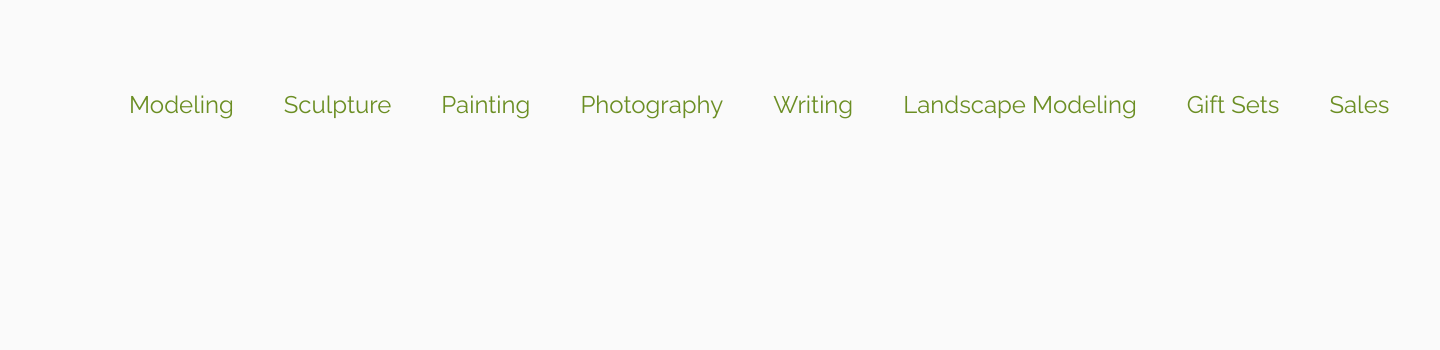
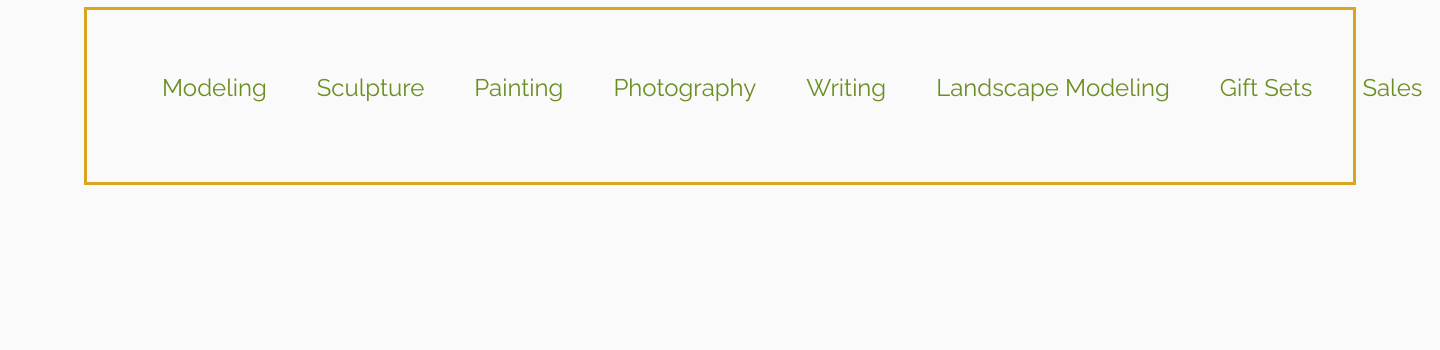
Before and after one commit to DorotaChroboczek/Hobby_Store, a Django app: page / in a window 1440 px wide. Shown: the part 450-800 px from the top of the page. Run offline with Django 3.2, Linux system fonts and the light colour scheme; data that the repository does not hold is empty.

Commit message:
change: bottom nav

```diff
--- a/static/css/base.css
+++ b/static/css/base.css
@@ -125,11 +125,11 @@ body{
 }
 
 .menu .white .sub-menu a, .menu  .grey .sub-menu a {
-	color: #a4a4a4;
+	color: lightgoldenrodyellow;
 }
 
 .menu > .grey .sub-menu li:last-child {
-	box-shadow: 0px 4px 0px 0px #f1f1f1;
+	box-shadow: 0px 4px 0px 0px lightgoldenrodyellow;
 }
 
 .menu > .grey:not(.nicdark_megamenu) > .sub-menu li:hover, .nicdark_megamenu.grey > ul > li > a {
@@ -148,12 +148,29 @@ body{
 
 .menu {
 	float: left;
-	margin: 0 10px;
 	padding: 5px 0 !important;
 }
 
-.menu > li > a:last-child {
-	margin-right: 10px;
+.menu > li {
+	justify-content: space-around;
+	/*text-align: center;*/
+}
+
+.menu > li > a {
+	/*margin-right: 10px;*/
+	/*margin-bottom: 10px;*/
+	text-align: center;
+	justify-content: center;
+	align-items: center;
+}
+
+
+.menu > li > .ovcat {
+	/*margin-right: 10px;*/
+	/*margin-bottom: 10px;*/
+	text-align: center;
+	justify-content: center;
+	align-items: center;
 }
 
 .menu a {
@@ -164,16 +181,13 @@ body{
 	-o-transition: all 0.5s ease;
 	-ms-transition: all 0.5s ease;
 	transition: all 0.5s ease;
-}
-
-.menu a {
 	text-decoration: none;
 	zoom: 1;
 }
 
 .menu li ul a {
-	padding: 15px 25px;
-	text-align: left;
+	padding: 10px 15px;
+	text-align: center;
 	font-size: 14px;
 }
 
@@ -201,24 +215,21 @@ body{
 	align-items: center;
 }
 
-/*.ovcat-li {*/
-/*	margin: 75px;*/
-/*}*/
-
 .menu ul {
 	position: absolute;
 	display: none;
 	top: 100%;
+	/*justify-content: center;*/
 	justify-content: space-between;
-	align-items: center;
-	margin-left: -25px;
+	/*align-items: center;*/
+	margin-left: -65px;
 	z-index: 99;
-	min-width: 12em;
-	padding-top:24px;
-	margin-top:0;
+	min-width: 15em;
+	padding: 13px 0 13px 0;
+	/*margin-top:0;*/
 }
 
-.menu  li:hover > ul, .menu  li.sfHover > ul {
+.menu li:hover > ul, .menu  li.sfHover > ul {
 	display: block;
 }
 
@@ -234,6 +245,11 @@ body{
 	margin-left: 44px;
 	margin-right: 44px;
 	margin-bottom: 15px;
+}
+
+.grid_12 {
+	width: 100%;
+	padding: 30px 50px;
 }
 
 .nicdark_menu_type_3 .menu  > li > a:after {
@@ -254,17 +270,12 @@ body{
 	justify-content: space-around;
 }
 
-.nicdark_menu_type_3 .nicdark_right .menu, .nicdark_menu_type_3 .nicdark_right .menu > li {
+.nicdark_menu_type_3 .nicdark_right .menu, .nicdark_right .menu > li {
 	float: right;
 }
 
-/*.nicdark_container {*/
-/*	width: 1200px;*/
-/*	margin:auto;*/
-/*	padding: 0px;*/
-/*}*/
-
 .nicdark_site {
+	margin: 20px;
 	float: right;
 	width: 100%;
 	-webkit-transition: all 0.8s ease;
@@ -272,6 +283,7 @@ body{
 	-o-transition: all 0.8s ease;
 	-ms-transition: all 0.8s ease;
 	transition: all 0.8s ease;
+	border: 3px solid goldenrod;
 }
 
 .nicdark_section {
@@ -280,7 +292,6 @@ body{
 }
 
 .grid_2, .grid_5, .grid_12 {
-	margin:10px;
 	float:left;
 	display:inline;
 }
--- a/store/templates/main.html
+++ b/store/templates/main.html
@@ -54,14 +54,14 @@
     </nav>
 
 
-    <nav class="navbar navbar-expand-lg navbar-light">
+    <nav class="navbar navbar-expand-lg">
         <div class="nicdark_site nicdark_front_page">
           <!--start header-->
             <div class="nicdark_menu_type_3 ">
 
                     <div class="grid_12 percentage nicdark_menu_center">
 
-                        <div class="nicdark_space70">
+                        <div class="nicdark_space60">
                         </div>
 
                         <div class="menu-container">
@@ -156,7 +156,7 @@
                             </ul>
                         </div>
 
-                        <div class="nicdark_space70">
+                        <div class="nicdark_space60">
 
                     </div>
                 <!--navbar-right-->
```
